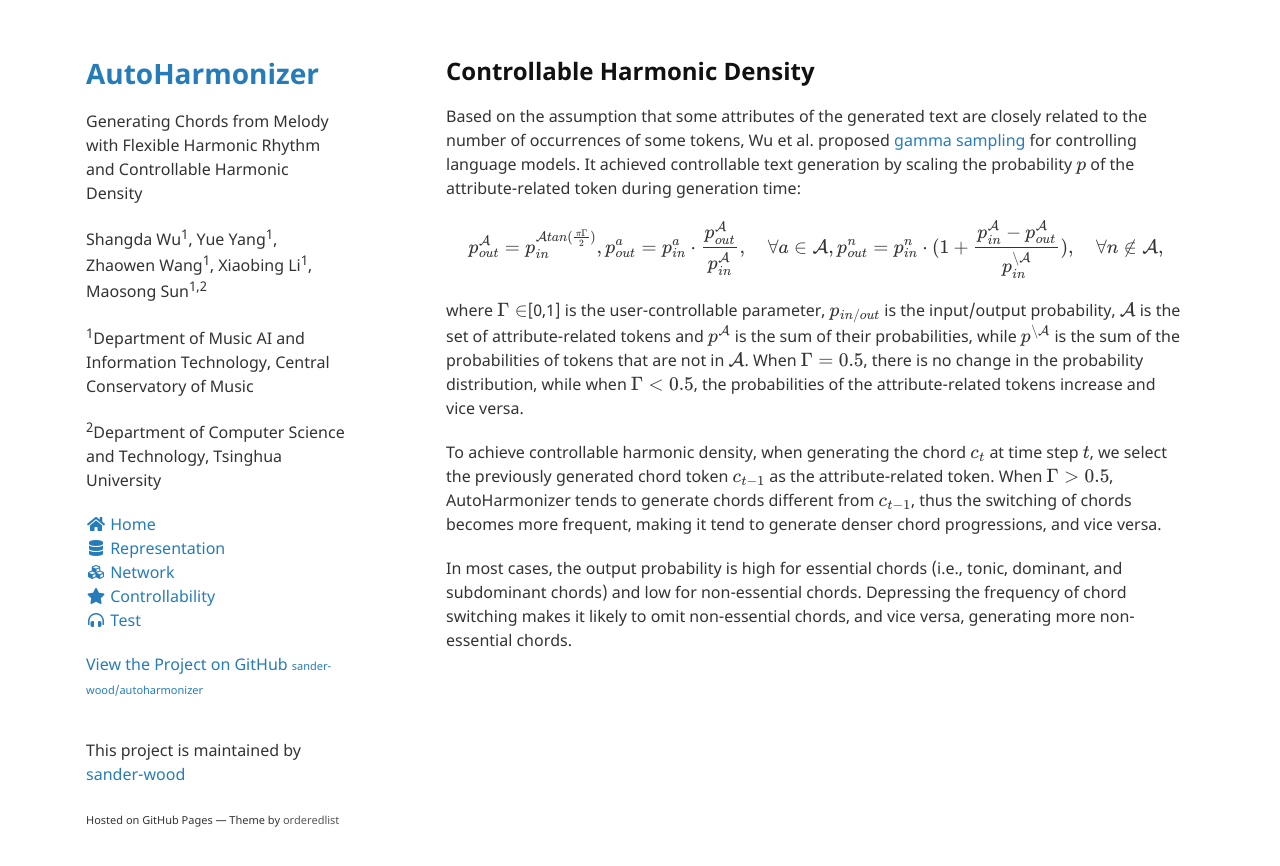
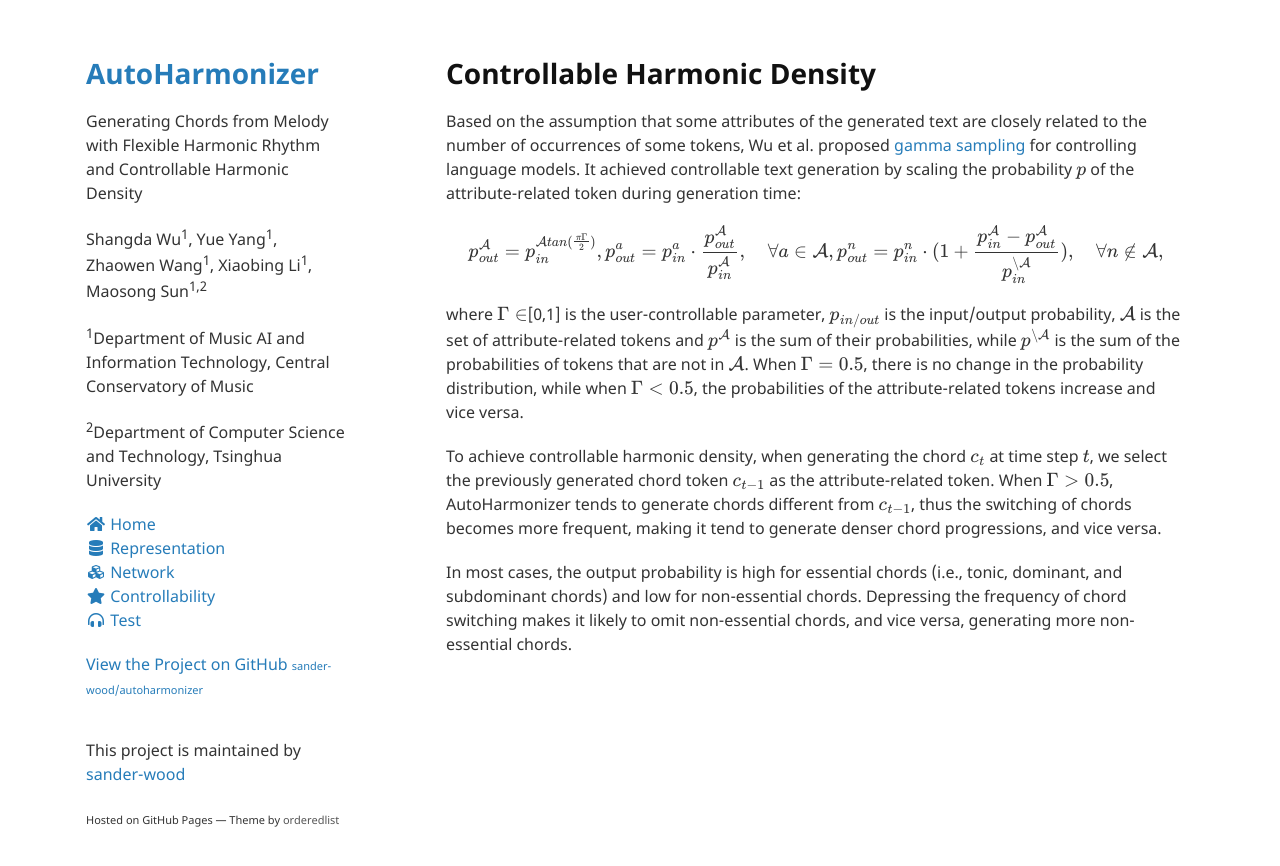
Before and after one commit to sander-wood/autoharmonizer, a Jekyll site: the page built from controllability.md, in a window 1280 px wide. Shown: the top 866 px of the page. Built offline with Jekyll 4.4.1, drawn with Linux system fonts in a browser that asks for light colours; nearby versions of some CDN libraries; formulas are drawn with MathJax 3.

```diff
--- a/controllability.md
+++ b/controllability.md
@@ -13,7 +13,7 @@ title: Controllable Harmonic Density
     });
 </script>
 
-## Controllable Harmonic Density
+# Controllable Harmonic Density
 
 Based on the assumption that some attributes of the generated text are closely related to the number of occurrences of some tokens, Wu et al. proposed [gamma sampling](https://arxiv.org/pdf/2205.06036.pdf) for controlling language models. It achieved controllable text generation by scaling the probability $p$ of the attribute-related token during generation time:
 
```
